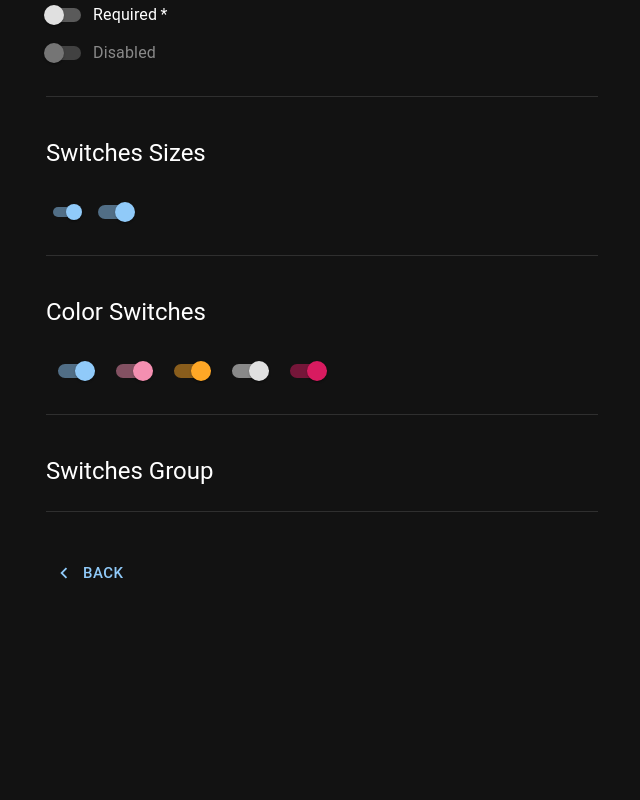
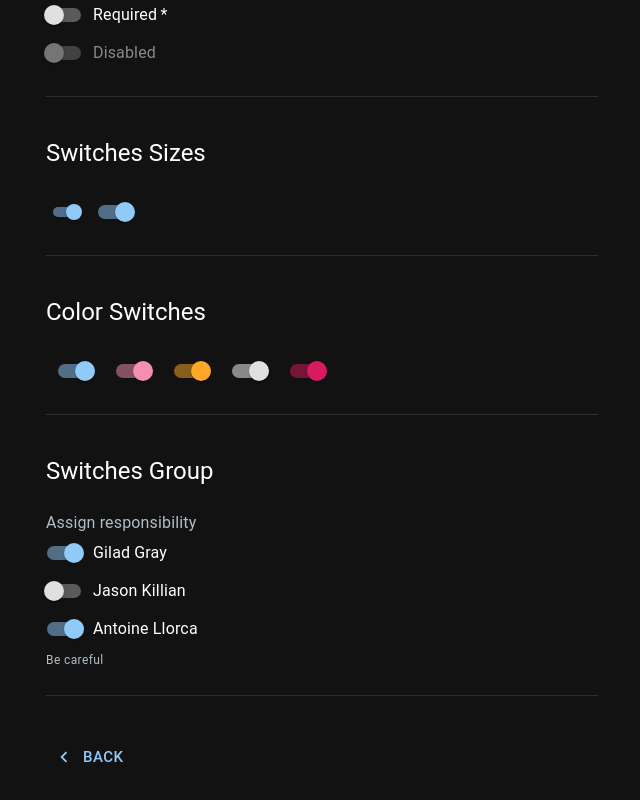
Before and after one commit to watcharakornton/mui_tutorials, a React (Vite) app: page /switch in a window 1280 px wide. Shown: the part 393-1193 px from the top of the page, without its empty margins (318-958 px from the left). Before the commit the page ends 1027 px from the top, so only its background shows below. Built offline with nearby package versions, Linux system fonts and the light colour scheme.

Commit message:
Add Switches Group Module into Switch Component

```diff
--- a/src/inputs/SwitchComponent.jsx
+++ b/src/inputs/SwitchComponent.jsx
@@ -1,5 +1,13 @@
 import * as React from "react";
-import { Typography, Switch, FormGroup, FormControlLabel } from "@mui/material";
+import {
+  Typography,
+  Switch,
+  FormControl,
+  FormLabel,
+  FormGroup,
+  FormControlLabel,
+  FormHelperText,
+} from "@mui/material";
 import { alpha, styled, useTheme } from "@mui/material/styles";
 import { pink } from "@mui/material/colors";
 
@@ -28,6 +36,42 @@ export const SwitchesGroup = () => {
       <Typography variant="h5" sx={{ mb: 3 }}>
         Switches Group
       </Typography>
+      <FormControl component="fiedset" variant="standard">
+        <FormLabel component="legend">Assign responsibility</FormLabel>
+        <FormGroup>
+          <FormControlLabel
+            control={
+              <Switch
+                checked={state.gilad}
+                onChange={handleChange}
+                name="gilad"
+              />
+            }
+            label="Gilad Gray"
+          />
+          <FormControlLabel
+            control={
+              <Switch
+                checked={state.jason}
+                onChange={handleChange}
+                name="jason"
+              />
+            }
+            label="Jason Killian"
+          />
+          <FormControlLabel
+            control={
+              <Switch
+                checked={state.antoine}
+                onChange={handleChange}
+                name="antoine"
+              />
+            }
+            label="Antoine Llorca"
+          />
+        </FormGroup>
+        <FormHelperText>Be careful</FormHelperText>
+      </FormControl>
     </>
   );
 };
```
